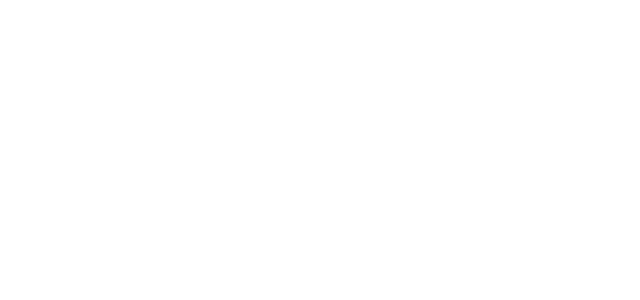
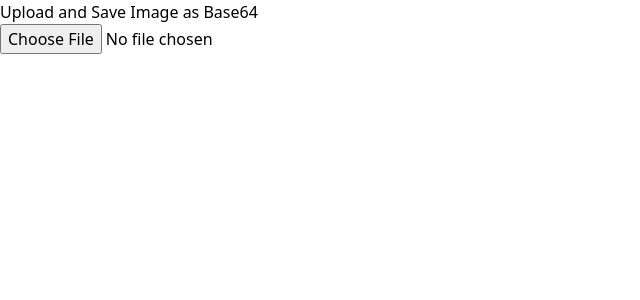
Before and after one commit to BasharAlwarad/reactFundamentals, a React (Vite) app: page / in a window 1280 px wide. Shown: the top 300 px of the page, without its empty margins (0-640 px from the left). Built offline with nearby package versions, Linux system fonts and the light colour scheme.

Commit message:
update rmove comments

```diff
--- a/src/App.jsx
+++ b/src/App.jsx
@@ -1,5 +1,11 @@
+import { ImageUploader } from '@/components';
+
 function App() {
-  return <></>;
+  return (
+    <>
+      <ImageUploader />
+    </>
+  );
 }
 
 export default App;
--- /dev/null
+++ b/src/components/ImageUploader.jsx
@@ -0,0 +1,39 @@
+import { useState } from 'react';
+
+function ImageUploader() {
+  const [base64Image, setBase64Image] = useState(
+    () => localStorage.getItem('uploadedImage') || ''
+  );
+
+  const handleImageUpload = (event) => {
+    const file = event.target.files[0];
+    if (file) {
+      const reader = new FileReader();
+      reader.onloadend = () => {
+        const base64String = reader.result;
+        setBase64Image(base64String);
+        localStorage.setItem('uploadedImage', base64String);
+      };
+      reader.readAsDataURL(file);
+    }
+  };
+
+  return (
+    <div>
+      <h2>Upload and Save Image as Base64</h2>
+      <input type="file" accept="image/*" onChange={handleImageUpload} />
+      {base64Image && (
+        <div>
+          <h3>Base64 Image Preview:</h3>
+          <img
+            src={base64Image}
+            alt="Uploaded Preview"
+            style={{ width: '200px' }}
+          />
+        </div>
+      )}
+    </div>
+  );
+}
+
+export default ImageUploader;
--- /dev/null
+++ b/src/components/index.js
@@ -0,0 +1,3 @@
+import ImageUploader from './ImageUploader';
+
+export { ImageUploader };
```
